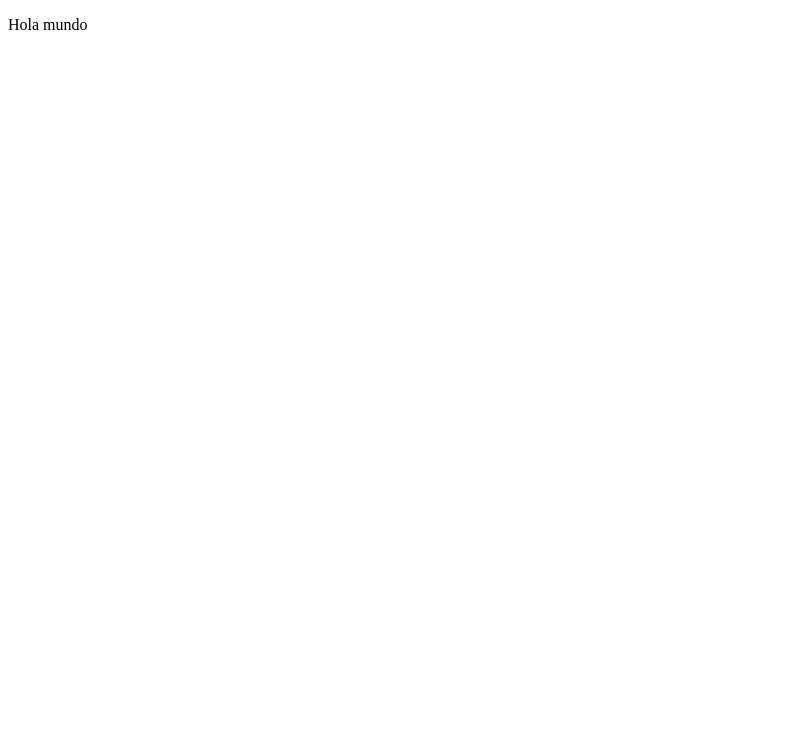
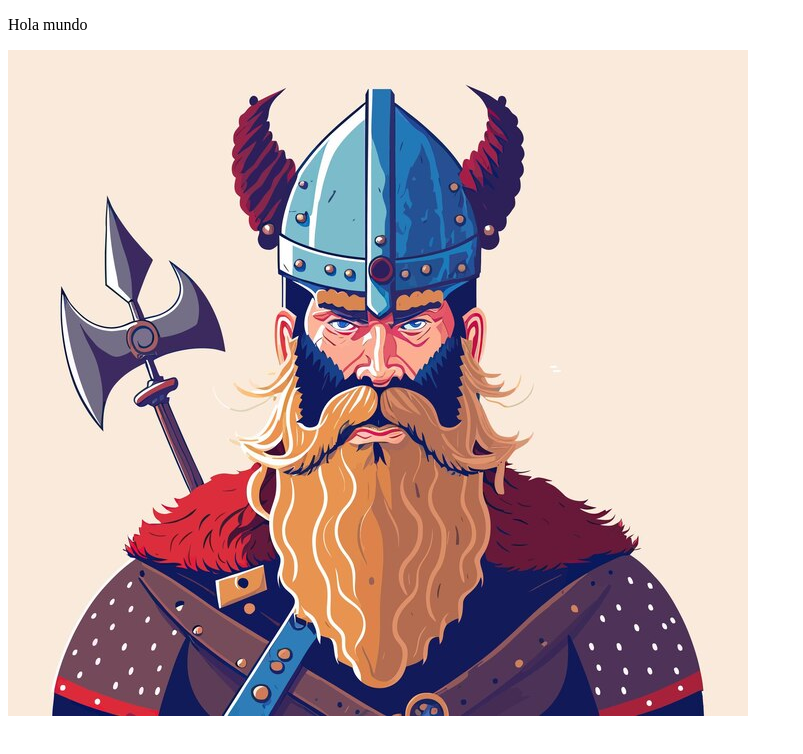
Before and after one commit to BrianMareniov/CursoFullStack, a plain HTML site: page index.html in a window 1280 px wide. Shown: the whole page, without its empty margins (0-803 px from the left). Drawn offline with Linux system fonts and the light colour scheme.

Commit message:
Segundo commit

```diff
--- a/index.html
+++ b/index.html
@@ -5,6 +5,7 @@
     <meta name="viewport" content="width=device-width, initial-scale=1.0">
     <title>Document</title>
     <p>Hola mundo</p>
+    <img src="img/guerrero-vikingo-casco-hacha-brave-viking-vector-ilustracion-estilo-dibujos-animados_819901-328.jpg" alt="">
 </head>
 <body>
 </body>
```
Also changed, not shown: img/guerrero-vikingo-casco-hacha-brave-viking-vector-ilustracion-estilo-dibujos-animados_819901-328.jpg (added).
